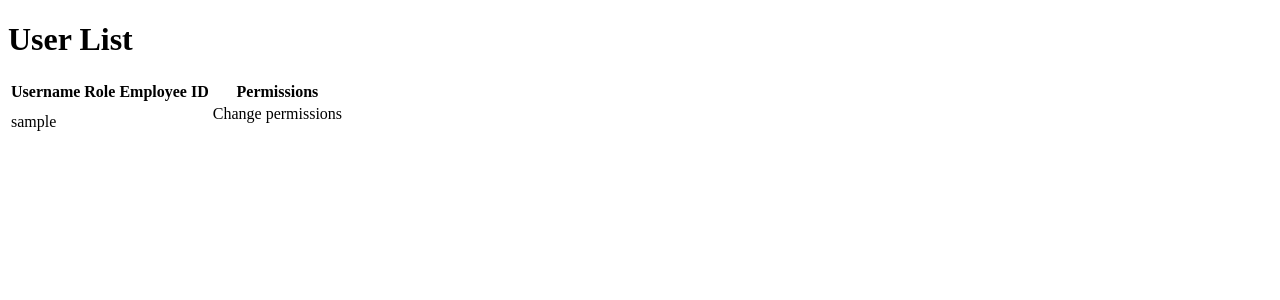
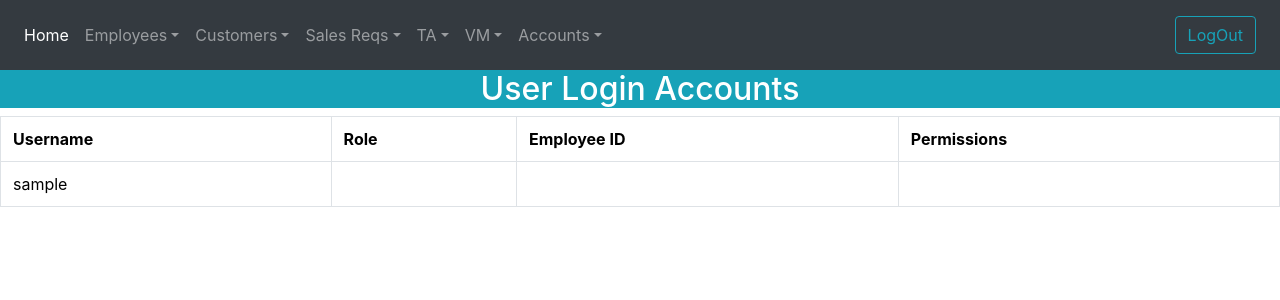
Before and after one commit to Shashwat2802/CRM, a Django app: template emp_data/templates/user_account_manage.html in a window 1280 px wide. Shown: the top 300 px of the page. Run offline with Django 3.2, Linux system fonts and the light colour scheme; the template is opened without the code that fills it: values that come from a table or form of the project are taken from there, others are empty; tables that the repository leaves empty hold one stand-in row (values such as "Sample post"); some libraries are stand-ins or nearby versions.

Commit message:
some minor beautifications

```diff
--- a/emp_data/templates/user_account_manage.html
+++ b/emp_data/templates/user_account_manage.html
@@ -1,11 +1,21 @@
-<!DOCTYPE html>
-<html>
-<head>
-    <title>User List</title>
-</head>
+{% extends 'basic.html' %}
+{% block extra %}
+{% load custom_filters %}
+
+<script src="https://code.jquery.com/jquery-3.6.0.min.js"></script>
+<link rel="stylesheet" href="https://maxcdn.bootstrapcdn.com/bootstrap/4.5.2/css/bootstrap.min.css">
+<script src="https://ajax.googleapis.com/ajax/libs/jquery/3.5.1/jquery.min.js"></script>
+
+{% endblock %}
+
+{% block body %}
+<center>
+    <div>
+        <h2 class="bg-info text-white">User Login Accounts</h2>
+    </div>
+</center>
 <body>
-    <h1>User List</h1>
-    <table>
+<table class="table table-bordered table-hover" id="taTable" name="taTable">
         <tr>
             <th>Username</th>
             <th>Role</th>
@@ -18,9 +28,7 @@
             <td>{{ user.role }}</td>
             <td>{{ user.emp_id }}</td>
             <td>
-            <a class="dropdown-item" onclick="location.href='/edit_user_permissions/{{user.emp_id}}'">Change permissions</a>
-
-            <p style="width: 50%;">
+            <p  onclick="location.href='/edit_user_permissions/{{user.emp_id}}'">
                     {% for permission in user.enabled_permissions %}
                         <spann>{{ permission }},</spann>
                     {% endfor %}
@@ -30,4 +38,5 @@
         {% endfor %}
     </table>
 </body>
-</html>
+
+    {% endblock %}
```
